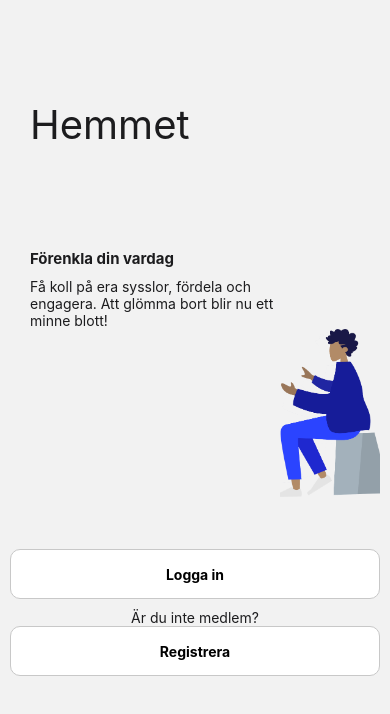
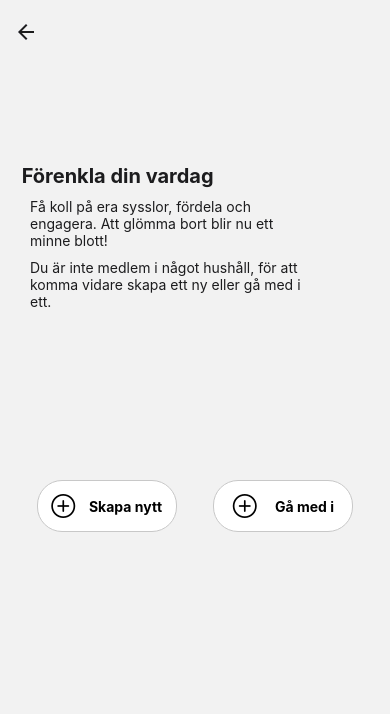
Before and after one commit to ViktorNy/TheHousehold, a React Native app: screen /NoHousehold in a window 390 px wide. Shown: the top 714 px of the page. Built offline with nearby package versions, Linux system fonts and the light colour scheme.

Commit message:
Add screen for no household, add modal when creating new household

```diff
--- a/navigation/RootStackNavigator.tsx
+++ b/navigation/RootStackNavigator.tsx
@@ -8,8 +8,8 @@ import HouseholdChoresScreen from '../screens/HouseholdChoresScreen';
 import LoginScreen from '../screens/LoginScreen';
 import MemberDetailScreen from '../screens/MemberDetailScreen';
 import MemberScreen from '../screens/MemberScreen';
+import NoHouseholdScreen from '../screens/NoHouseholdScreen';
 import RegisterScreen from '../screens/RegisterScreen';
-import RegisterUserNameScreen from '../screens/RegisterUserNameScreen';
 import StartScreen from '../screens/StartScreen';
 import ChoresTabNavigator from './ChoresTabNavigator';
 import PieChartTabNavigator from './PieChartTabNavigator';
@@ -24,7 +24,7 @@ export interface RootStackParamList extends ParamListBase{
     Start: undefined; // Tar inte in några parametrerar
     Login: undefined; // Tar inte in några parametrerar
     Register: undefined; // Tar inte in några parametrerar
-    RegisterUserName: { email: string; password: string };
+    NoHousehold: { email: string; password: string };
     Household: undefined;
     DistributeChore: undefined;
     ChoreDetail: { choreId: string; householdId: string };
@@ -89,8 +89,8 @@ function RootStackNavigator() {
                     }}
                 />
                 <Stack.Screen
-                    name="RegisterUserName"
-                    component={RegisterUserNameScreen}
+                    name="NoHousehold"
+                    component={NoHouseholdScreen}
                     options={{
                         title: '',
                         headerStyle: { backgroundColor: colors.background },
--- /dev/null
+++ b/screens/NoHouseholdScreen.tsx
@@ -0,0 +1,110 @@
+import { useTheme } from '@react-navigation/native';
+import React, { useState } from 'react';
+import { Button, SafeAreaView, StyleSheet, Text, View } from 'react-native';
+import { ToggleButton } from 'react-native-paper';
+import { CustomPlusButton } from '../component/CustomPlusButton';
+import { CustomPopupBox } from '../component/customPopupBox/CustomPopupBox';
+import { Member } from '../data/data';
+import { RootStackScreenProps } from '../navigation/RootStackNavigator';
+import userReducer from '../store/user/userReducer';
+
+export default function NoHouseholdScreen({ navigation, route }: RootStackScreenProps<'NoHousehold'>) {
+    const { colors } = useTheme();
+
+    const [isShowJoinHouseholdModal, setIsShowJoinHouseholdModal] = useState(false);
+
+    // present info for user with no household
+    return (
+        <SafeAreaView>
+
+            <View style={styles.conatiner}>
+                <Text style={[{ color: colors.text }, styles.simplifyText]}>Förenkla din vardag </Text>
+                <Text style={[{ color: colors.text }, styles.pitchText]}>
+                        Få koll på era sysslor, fördela och engagera. Att glömma bort blir nu ett minne blott!
+                </Text>
+                <Text style={[{ color: colors.text }, styles.notMemberText]}>
+                        Du är inte medlem i något hushåll, för att komma vidare skapa ett ny eller gå med i ett.{' '}
+                </Text>
+                <View style={styles.buttonContainer}>
+                    <CustomPlusButton buttonText="Skapa nytt" goto={() => { setIsShowJoinHouseholdModal(!isShowJoinHouseholdModal); }} />
+                    <CustomPlusButton buttonText="Gå med i" goto={() => { }} />
+
+                </View>
+            </View>
+            {/* Should be changed for correct madol */}
+            <CustomPopupBox modalCase={'CH'} isShowing={isShowJoinHouseholdModal} toggleModal={setIsShowJoinHouseholdModal} />
+        </SafeAreaView>
+    );
+}
+
+const styles = StyleSheet.create({
+    centeredView: {
+        flex: 1,
+        justifyContent: 'flex-end',
+        alignItems: 'center',
+        marginTop: 22
+    },
+    modalView: {
+        margin: 0,
+        backgroundColor: 'white',
+        borderRadius: 20,
+        padding: 35,
+        alignItems: 'flex-start',
+        shadowColor: '#000',
+        shadowOffset: {
+            width: 0,
+            height: 2
+        },
+        shadowOpacity: 0.25,
+        shadowRadius: 4,
+        elevation: 5,
+        width: '100%'
+    },
+    button: {
+        borderRadius: 20,
+        padding: 10,
+        elevation: 2
+    },
+    buttonOpen: {
+        backgroundColor: '#F194FF'
+    },
+    buttonClose: {
+        backgroundColor: '#2196F3'
+    },
+    textStyle: {
+        color: 'white',
+        fontWeight: 'bold',
+        textAlign: 'center'
+    },
+    modalText: {
+        marginBottom: 15,
+        textAlign: 'center'
+    },
+    buttonContainer: {
+        flexDirection: 'row',
+        marginTop: 170,
+        width: '100%',
+        justifyContent: 'space-evenly'
+    },
+    conatiner: {
+        alignItems: 'center',
+        marginTop: 100,
+        width: '100%'
+    },
+    simplifyText: {
+        fontWeight: 'bold',
+        fontSize: 20,
+        marginRight: 150
+    },
+    pitchText: {
+        marginLeft: 30,
+        marginRight: 80,
+        marginTop: 10
+    },
+    notMemberText: {
+        alignSelf: 'center',
+        marginTop: 10,
+        marginLeft: 30,
+        marginRight: 70
+    }
+});
--- a/screens/RegisterScreen.tsx
+++ b/screens/RegisterScreen.tsx
@@ -31,7 +31,7 @@ export default function RegisterScreen({ navigation }: RootStackScreenProps<'Reg
                 placeholderTextColor={colors.text}
             />
             <View style={styles.viewStyle}>
-                <CustomNavigateButton buttonText="Spara" goto={() => navigation.navigate('RegisterUserName', { email: userEmail, password: userPassword })} />
+                <CustomNavigateButton buttonText="Spara" goto={() => navigation.navigate('NoHousehold', { email: userEmail, password: userPassword })} />
             </View>
         </SafeAreaView>
     );
--- a/screens/RegisterUserNameScreen.tsx
+++ /dev/null
@@ -1,57 +0,0 @@
-import { useTheme } from '@react-navigation/native';
-import React, { useState } from 'react';
-import { StyleSheet, Text, TextInput, View } from 'react-native';
-import { SafeAreaView } from 'react-native-safe-area-context';
-import { CustomNavigateButton } from '../component/CustomNavigateButton';
-import { RootStackScreenProps } from '../navigation/RootStackNavigator';
-
-export default function RegisterUserNameScreen({ navigation, route }: RootStackScreenProps<'RegisterUserName'>) {
-    const { colors } = useTheme();
-    const [username, onUsernameChange] = useState('');
-
-    return (
-        <SafeAreaView style={[{ backgroundColor: colors.background }]}>
-            <Text style={[styles.loginText, { color: colors.text }]}>Registrera</Text>
-            <TextInput
-                style={[styles.input, { marginBottom: 0, backgroundColor: colors.primary, color: colors.text }]}
-                value={username}
-                onChangeText={onUsernameChange}
-                placeholder='Användarnamn'
-                textAlign='center'
-                placeholderTextColor={colors.text}
-            />
-            <View style={styles.viewStyle}>
-                <CustomNavigateButton buttonText="Registrera användare" goto={() => {}} />
-            </View>
-            <Text style={[styles.approvalText, { color: colors.text }]}>Genom att klicka “Registrera användare” godkänner du
-                <Text style={[styles.underlineText, { color: colors.text }]}> Hemmets användarvillkor</Text>
-            .</Text>
-        </SafeAreaView>
-    );
-}
-
-const styles = StyleSheet.create({
-    loginText: {
-        fontSize: 40,
-        marginLeft: 10,
-        marginBottom: 10
-    },
-    viewStyle: {
-        marginTop: 12,
-        margin: 10
-    },
-    input: {
-        height: 50,
-        margin: 12,
-        borderWidth: 1,
-        padding: 10,
-        borderRadius: 10,
-        backgroundColor: 'white'
-    },
-    approvalText: {
-        margin: 10
-    },
-    underlineText: {
-        textDecorationLine: 'underline'
-    }
-});
```
